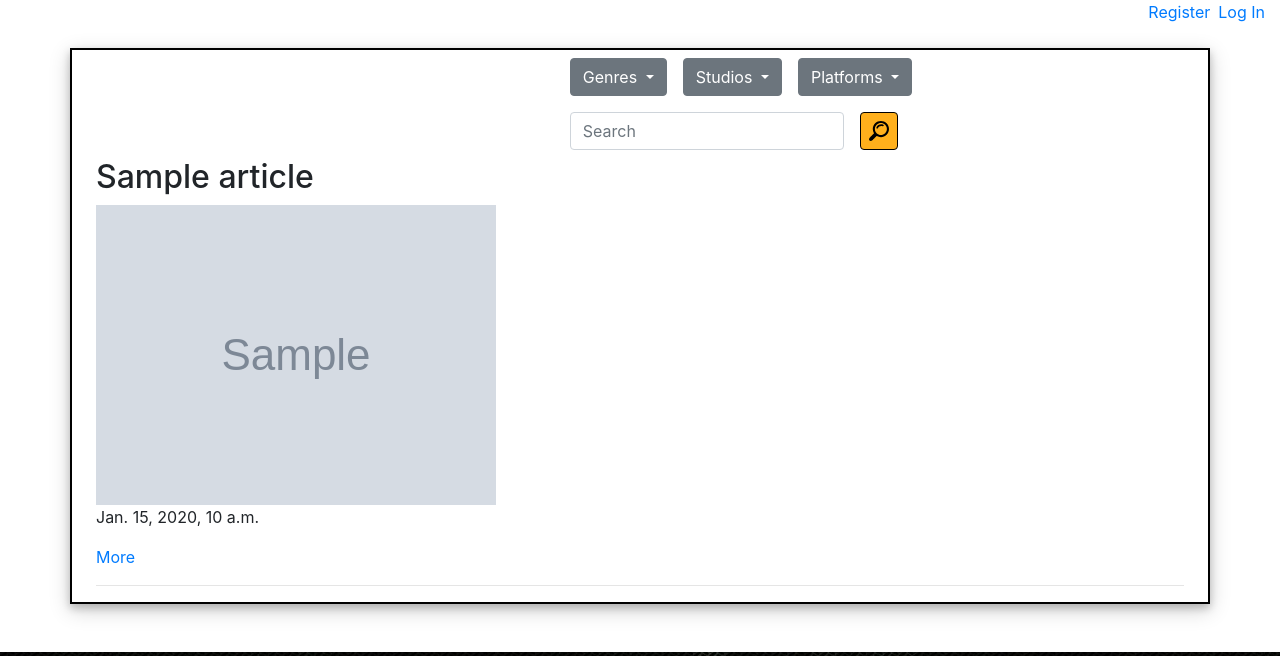
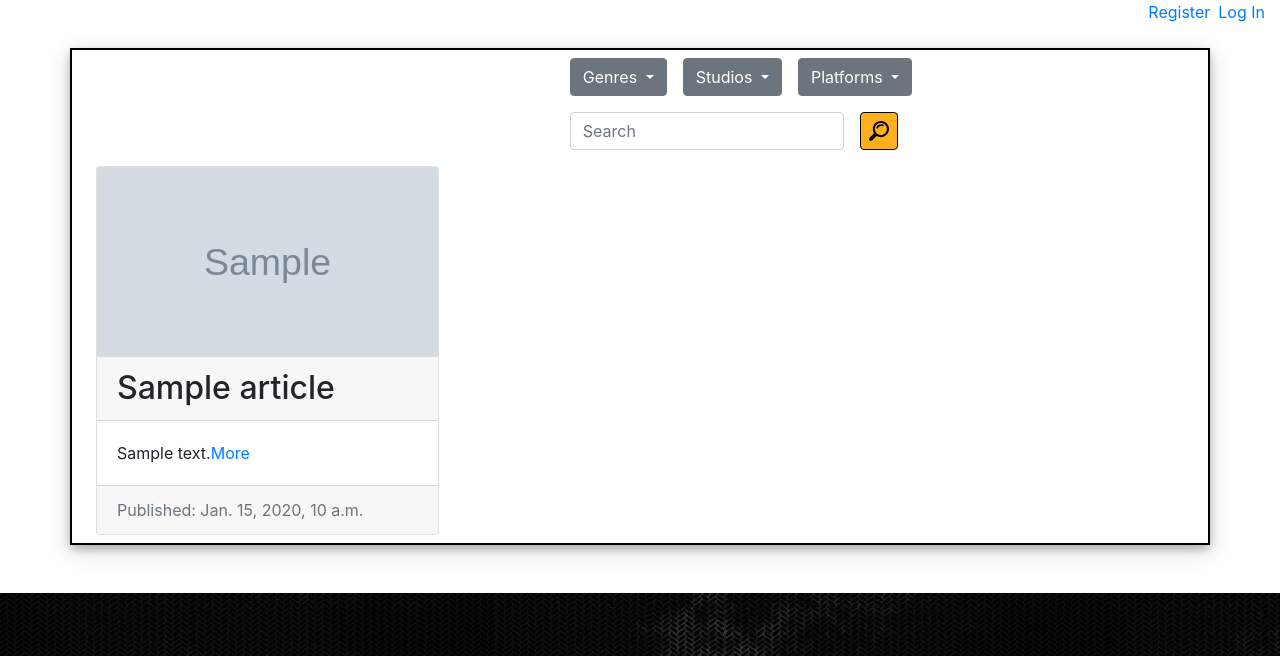
Before and after one commit to Djet78/gstaff, a Django app: page / in a window 1280 px wide. Shown: the part 144-800 px from the top of the page. Run offline with Django 3.2, Linux system fonts and the light colour scheme; data comes from the database, SQL or seed files in the repository; tables that the repository leaves empty hold one stand-in row (values such as "Sample post"); grey boxes marked "Sample" are stand-in pictures; parts of the project's set-up code (start-up, migrations or seed data) failed here and were passed over; some libraries are stand-ins or nearby versions.

Commit message:
Created news list layout using bootstrap cards.

```diff
--- a/assets/css/main.css
+++ b/assets/css/main.css
@@ -82,7 +82,12 @@
 }
 
 /* -------- Apps stylesheets -------- */
-/* -------- Game app -------- */
+/* -------- News app -------- */
+.article-prev-image {
+  height: 190px;
+}
+
+/* -------- Games app -------- */
 /* -------- Platforms -------- */
 .list-platform {
   border: 2px solid black;
--- a/assets/sass/main.sass
+++ b/assets/sass/main.sass
@@ -72,8 +72,11 @@ $primary_color_darker: #BF8415
 
 /* -------- Apps stylesheets -------- */
 
-/* -------- Game app -------- */
+/* -------- News app -------- */
+@import "../../news/static/news/sass/articles.sass"
 
+
+/* -------- Games app -------- */
 /* -------- Platforms -------- */
 @import "../../games/static/games/sass/platforms.sass"
 
--- /dev/null
+++ b/news/static/news/sass/articles.sass
@@ -0,0 +1,2 @@
+.article-prev-image
+    height: 190px
--- a/news/templates/news/article_list.html
+++ b/news/templates/news/article_list.html
@@ -20,21 +20,22 @@
     <!-- Search bar end -->
 
     <!-- Articles  -->
-    {% for article in articles%}
-        <div class="row">
-            <div class="col">
-                <h2>{{ article.title }}</h2>
-                {% if article.image %}
-                    <img src="{{ article.image.url }}" alt="Article preview image">
-                {% endif %}
-                <p>{{ article.pub_date }}</p>
-                <p><a href="{{ article.get_absolute_url }}">More</a></p>
-                <hr>
+    <div class="row">
+    {% for article in articles %}
+        <div class="col-12 col-md-6 col-lg-4">
+            <div class="card my-2">
+                <img src="{{ article.image.url }}" class="card-img-top article-prev-image" alt="Article preview image">
+                <h2 class="card-header">{{ article.title }}</h2>
+                <div class="card-body">
+                    <div class="card-text">{{ article.content|truncatechars:200 }}<a href="{{ article.get_absolute_url }}">More</a></div>
+                </div>
+                <div class="card-footer text-muted">Published: {{ article.pub_date }}</div>
             </div>
         </div>
     {% empty %}
         No news
     {% endfor %}
+    </div>
     <!-- Articles end -->
 
 {% endblock content %}
```
Also changed, not shown: 1 other file.
